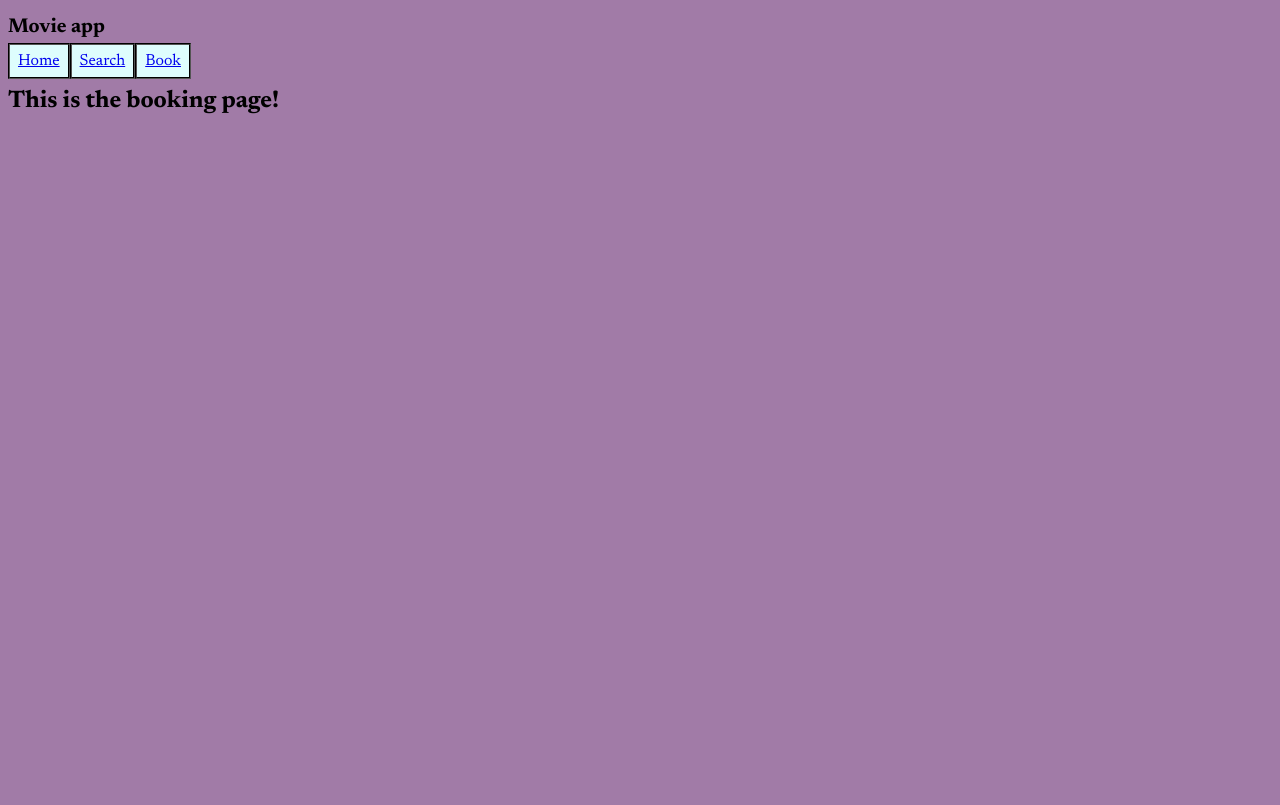
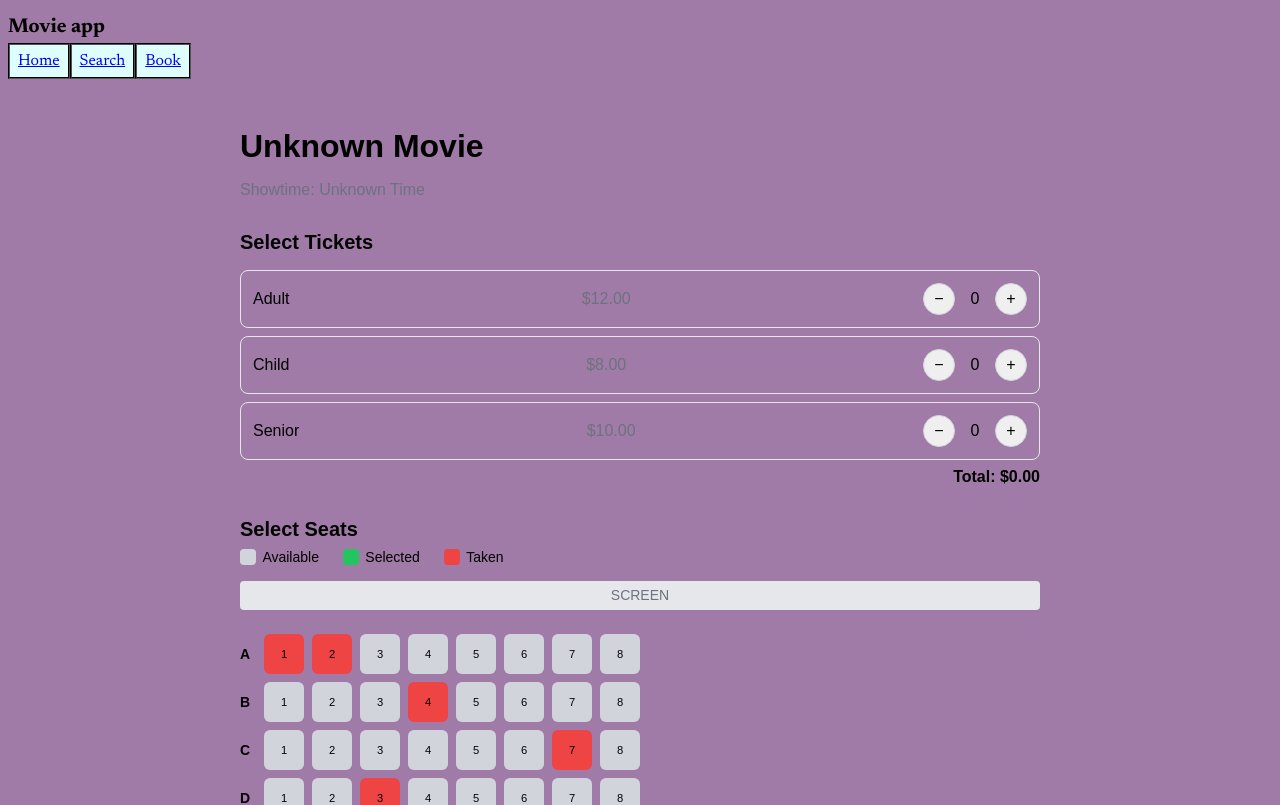
Before and after one commit to walkerangland/CSCI4050-Cinema-System-Project, a Next.js app: page /book in a window 1280 px wide. Shown: the top 805 px of the page. Built offline with nearby package versions, Linux system fonts and the light colour scheme.

Commit message:
add booking page UI - areeba

```diff
--- a/app/book/page.js
+++ b/app/book/page.js
@@ -1,8 +1,113 @@
-export default function Page() {
-  return (<div>
-            <h1>This is the booking page!</h1>
+'use client'
+import { useSearchParams } from 'next/navigation'
+import { useState } from 'react'
 
+const TICKET_TYPES = [
+{ type: 'Adult', price: 12.00 },
+{ type: 'Child', price: 8.00},
+{ type: 'Senior', price: 10.00}
+]
+
+const ROWS = ['A', 'B', 'C', 'D', 'E', 'F', 'G', 'H']
+const COLS = 8
+const TAKEN_SEATS = ['A1','A2','B4','C7','D3','E5','F1','G8','H2','H3']
+
+export default function BookingPage() {
+const params = useSearchParams()
+const movie = params.get('movie') || 'Unknown Movie'
+const time = params.get('time') || 'Unknown Time'
+
+const [quantities, setQuantities] = useState({ Adult: 0, Child: 0, Senior: 0 })
+const [selectedSeats, setSelectedSeats] = useState([])
+
+const updateQty = (type, delta) => {
+    setQuantities(prev => ({
+    ...prev,
+    [type]: Math.max(0, prev[type] + delta)
+    }))
+}
+
+const toggleSeat = (seat) => {
+  if (TAKEN_SEATS.includes(seat)) return
+  setSelectedSeats(prev =>
+  prev.includes(seat) ? prev.filter(s => s !== seat) : [...prev, seat]
+  )
+}
+
+const total = TICKET_TYPES.reduce((sum, t) => sum + t.price * quantities[t.type],0)
+
+const getSeatColor = (seat) => {
+if (TAKEN_SEATS.includes(seat)) return '#ef4444'     // red = taken
+if (selectedSeats.includes(seat))  return '#22c55e' // green = selected
+return '#d1d5db'                                    // gray = available
+}
+
+return (
+    <div style={{ maxWidth: '800px', margin: '0 auto', padding: '2rem', fontFamily: 'sans-serif' }}>
+
+      {/* Header */}
+      <h1 style={{ fontSize: '2rem', fontWeight: 'bold', marginBottom: '0.25rem' }}>{movie}</h1>
+      <p style={{ color: '#6b7280', marginBottom: '2rem' }}>Showtime: {time}</p>
+
+      {/* Ticket Selector */}
+      <h2 style={{ fontSize: '1.25rem', fontWeight: 'bold', marginBottom: '1rem' }}>Select Tickets</h2>
+      <div style={{ marginBottom: '2rem' }}>
+        {TICKET_TYPES.map(({ type, price }) => (
+          <div key={type} style={{ display: 'flex', alignItems: 'center', justifyContent: 'space-between', padding: '0.75rem', border: '1px solid #e5e7eb', borderRadius: '8px', marginBottom: '0.5rem' }}>
+            <span style={{ fontWeight: '500' }}>{type}</span>
+            <span style={{ color: '#6b7280' }}>${price.toFixed(2)}</span>
+            <div style={{ display: 'flex', alignItems: 'center', gap: '0.75rem' }}>
+              <button onClick={() => updateQty(type, -1)} style={{ width: '2rem', height: '2rem', borderRadius: '50%', border: '1px solid #d1d5db', cursor: 'pointer', fontSize: '1rem' }}>−</button>
+              <span style={{ minWidth: '1rem', textAlign: 'center' }}>{quantities[type]}</span>
+              <button onClick={() => updateQty(type, +1)} style={{ width: '2rem', height: '2rem', borderRadius: '50%', border: '1px solid #d1d5db', cursor: 'pointer', fontSize: '1rem' }}>+</button>
+            </div>
           </div>
-  );
+        ))}
+        <p style={{ textAlign: 'right', fontWeight: 'bold', marginTop: '0.5rem' }}>Total: ${total.toFixed(2)}</p>
+      </div>
 
+      {/* Seat Map */}
+      <h2 style={{ fontSize: '1.25rem', fontWeight: 'bold', marginBottom: '0.5rem' }}>Select Seats</h2>
+
+      {/* Legend */}
+      <div style={{ display: 'flex', gap: '1.5rem', marginBottom: '1rem', fontSize: '0.875rem' }}>
+        {[['#d1d5db','Available'],['#22c55e','Selected'],['#ef4444','Taken']].map(([color, label]) => (
+          <div key={label} style={{ display: 'flex', alignItems: 'center', gap: '0.4rem' }}>
+            <div style={{ width: '16px', height: '16px', borderRadius: '4px', backgroundColor: color }}/>
+            <span>{label}</span>
+          </div>
+        ))}
+      </div>
+
+      {/* Screen */}
+      <div style={{ textAlign: 'center', background: '#e5e7eb', padding: '0.4rem', borderRadius: '4px', marginBottom: '1.5rem', color: '#6b7280', fontSize: '0.875rem' }}>SCREEN</div>
+
+      {/* Seat Grid */}
+      <div style={{ display: 'flex', flexDirection: 'column', gap: '0.5rem', marginBottom: '2rem' }}>
+        {ROWS.map(row => (
+          <div key={row} style={{ display: 'flex', gap: '0.5rem', alignItems: 'center' }}>
+            <span style={{ width: '1rem', fontWeight: 'bold', fontSize: '0.875rem' }}>{row}</span>
+            {Array.from({ length: COLS }, (_, i) => {
+              const seat = `${row}${i + 1}`
+              return (
+                <button
+                  key={seat}
+                  onClick={() => toggleSeat(seat)}
+                  style={{ width: '2.5rem', height: '2.5rem', borderRadius: '6px', border: 'none', backgroundColor: getSeatColor(seat), cursor: TAKEN_SEATS.includes(seat) ? 'not-allowed' : 'pointer', fontSize: '0.7rem' }}
+                >
+                  {i + 1}
+                </button>
+              )
+            })}
+          </div>
+        ))}
+      </div>
+
+      {/* Selected Seats Summary */}
+      {selectedSeats.length > 0 && (
+        <p style={{ color: '#6b7280' }}>Selected seats: <strong>{selectedSeats.join(', ')}</strong></p>
+      )}
+
+    </div>
+)
 }
```
